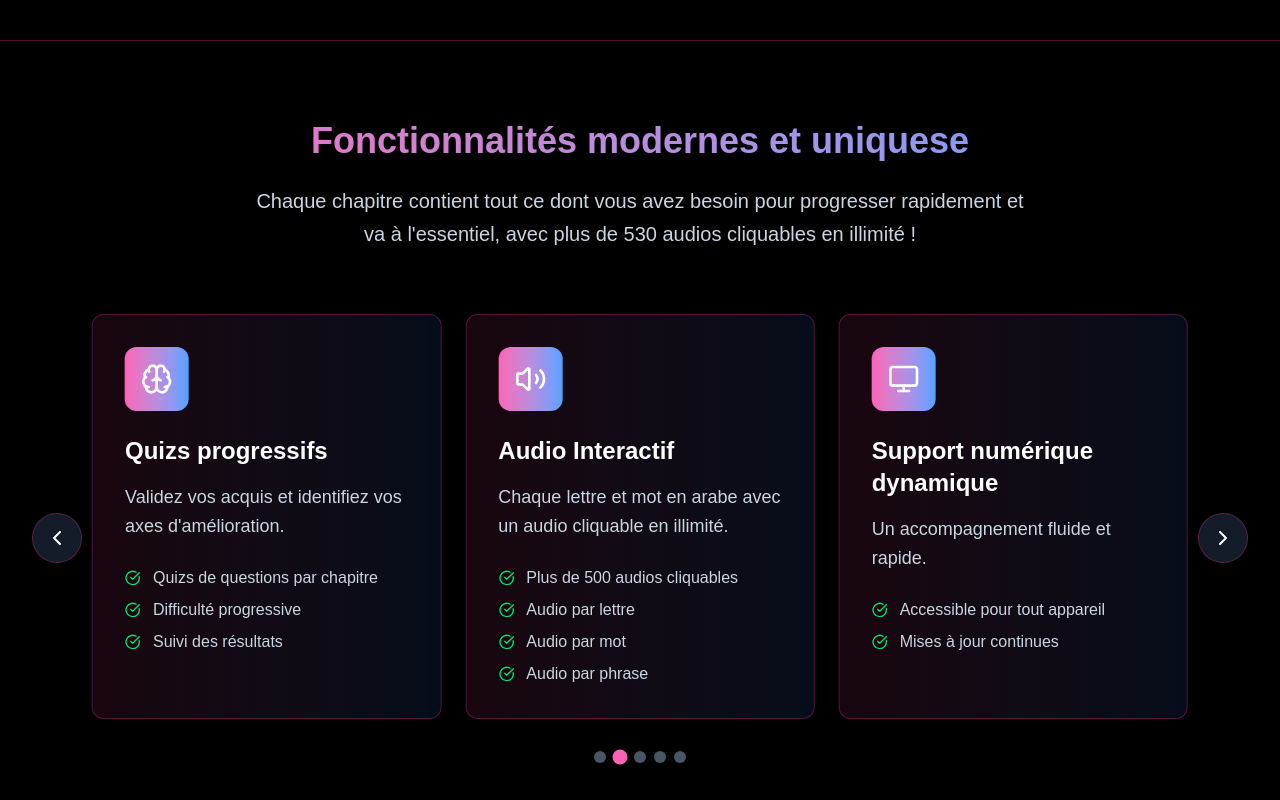
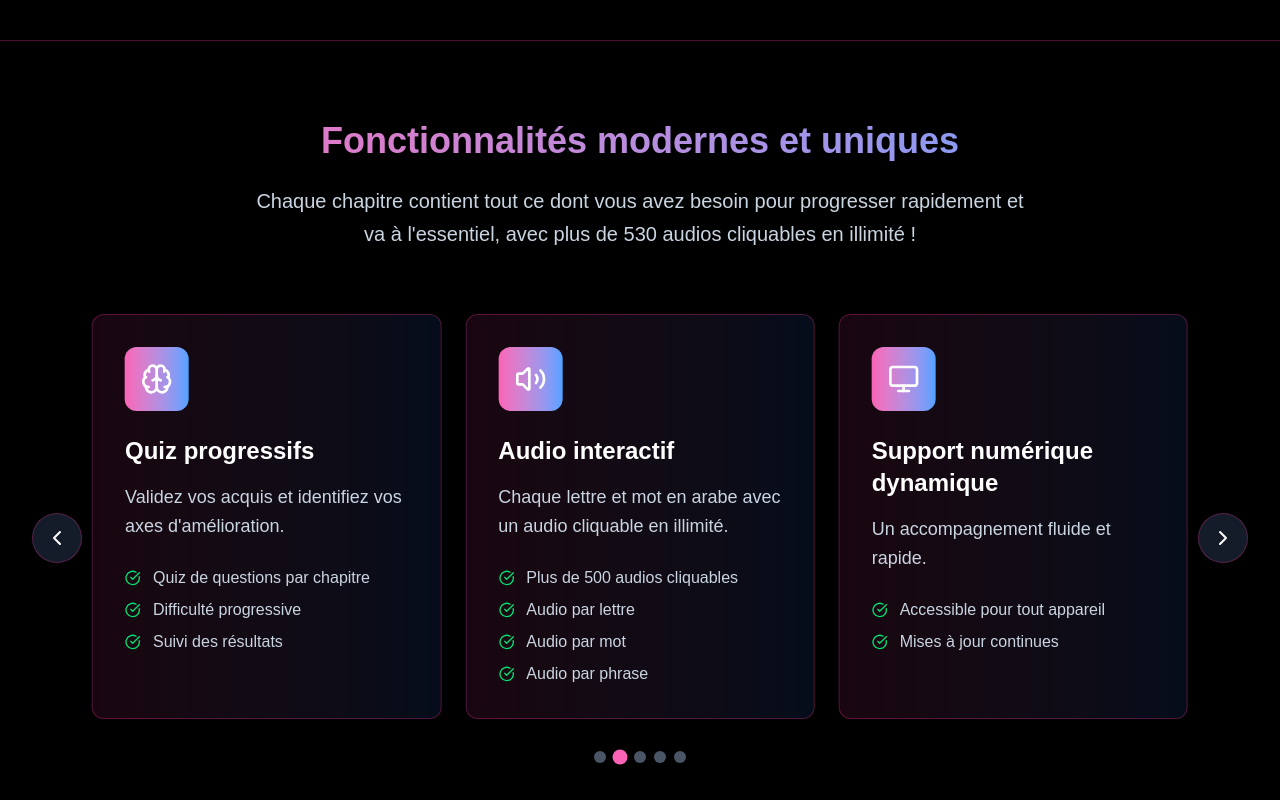
Before and after one commit to saids1393/site-vitrine-arabeimportance, a Next.js app: page / in a window 1280 px wide. Shown: the part 2120-2920 px from the top of the page. Built offline with nearby package versions, Linux system fonts and the light colour scheme.

Commit message:
debug imag et corrections erreurs orthographe

```diff
--- a/app/components/ContentSection.tsx
+++ b/app/components/ContentSection.tsx
@@ -29,22 +29,22 @@ const ContentSection = () => {
   const features: Feature[] = [
     {
       title: "Vidéos par chapitre",
-      description: "Vidéos explicatives complète en français",
+      description: "Vidéos explicatives complètes en français",
       icon: Play,
       features: ["Vidéos HD", "Explications détaillées"],
     },
     {
-      title: "Quizs progressifs",
+      title: "Quiz progressifs",
       description: "Validez vos acquis et identifiez vos axes d'amélioration.",
       icon: Brain,
       features: [
-        "Quizs de questions par chapitre",
+        "Quiz de questions par chapitre",
         "Difficulté progressive",
         "Suivi des résultats",
       ],
     },
     {
-      title: "Audio Interactif",
+      title: "Audio interactif",
       description: "Chaque lettre et mot en arabe avec un audio cliquable en illimité.",
       icon: Volume2,
       features: [
@@ -68,13 +68,13 @@ const ContentSection = () => {
     },
     {
       title: "Devoirs automatisés et rendus",
-      description: "Recevez vos devoirs automatiquement et rendez les avec un retour de correction.",
+      description: "Recevez vos devoirs automatiquement et rendez-les avec un retour de correction.",
       icon: Send,
-      features: ["Devoirs pratique", "Rendus faciles"],
+      features: ["Devoirs pratiques", "Rendus faciles"],
     },
     {
       title: "Accompagnement individuel",
-      description: "Un suivi humain via WhatsApp & support 7j/7.",
+      description: "Un suivi humain via WhatsApp et support 7 j/7.",
       icon: Users,
       features: ["Coaching personnalisé", "Réponse rapide"],
     },
@@ -123,7 +123,7 @@ const ContentSection = () => {
           className="text-center mb-16"
         >
           <h2 className="text-3xl sm:text-4xl font-bold mb-6 bg-gradient-to-r from-pink-400 to-blue-400 bg-clip-text text-transparent">
-            Fonctionnalités modernes et uniquese
+            Fonctionnalités modernes et uniques
           </h2>
           <p className="text-lg sm:text-xl text-slate-300 max-w-3xl mx-auto leading-relaxed">
             Chaque chapitre contient tout ce dont vous avez besoin pour progresser rapidement et va à l'essentiel, avec plus de 530 audios cliquables en illimité !
--- a/app/page.tsx
+++ b/app/page.tsx
@@ -42,7 +42,7 @@ export default function Home() {
                   <span className="bg-pink-500 text-white text-sm font-bold px-3 py-1 rounded-full">-15%</span>
                 </div>
                 <p className="text-slate-300 text-sm mb-3">
-                  Offre de lancement valable 3 semaines <br/>
+                  Offre de lancement valable 3 semaines<br />
                   (code promo : ERPR15)
                 </p>
                 <p className="text-blue-300 text-sm font-medium">
@@ -203,18 +203,16 @@ export default function Home() {
           <div className="max-w-7xl mx-auto px-6">
             <MotionSection direction="up">
               <h2 className="text-4xl font-bold text-white text-center mb-12">
-                Une plateforme <span className="bg-gradient-to-r from-pink-400 to-blue-400 bg-clip-text text-transparent">moderne
-                <br/>
-                automatisée et dynamique
-                </span>
+                Une plateforme <span className="bg-gradient-to-r from-pink-400 to-blue-400 bg-clip-text text-transparent">moderne<br />
+                automatisée et dynamique</span>
               </h2>
             </MotionSection>
             <div className="grid md:grid-cols-2 gap-8">
               {[
-                { src: '/assets/img/canvaDestock.png', title: 'Tableau de bord sur pc' },
-                { src: '/assets/img/canvaDestockCours2.png', title: "Page d'apprentissage dynamique" },
+                { src: '/assets/img/canvaDestock.png', title: 'Tableau de bord sur PC' },
+                { src: '/assets/img/canvaDestockCours2.PNG', title: 'Page d\'apprentissage dynamique' },
                 { src: '/assets/img/mobile5.png', title: 'Tableau de bord mobile' },
-                { src: '/assets/img/mobile6.png', title: "Page d'apprentissage dynamique mobile" },
+                { src: '/assets/img/mobile6.png', title: 'Page d\'apprentissage dynamique mobile' },
               ].map((item, i) => (
                 <MotionSection key={i} direction={i % 2 === 0 ? 'left' : 'right'} delay={0.1 * i}>
                   <div className="bg-gradient-to-r from-pink-500/10 to-blue-500/10 border border-pink-500/30 rounded-2xl p-6 shadow-xl border border-pink-500/20 hover:border-pink-500/40 transition-all transform hover:-translate-y-2">
@@ -264,8 +262,7 @@ export default function Home() {
 
                     <div className="bg-pink-500/20 border border-pink-500/50 rounded-lg px-4 py-3 mb-6">
                       <p className="text-pink-300 font-semibold">
-                        Économisez 15% – Offre valable 3 semaines
-                        <br/>
+                        Économisez 15% – Offre valable 3 semaines<br />
                         (code promo : ERPR15)
                       </p>
                       <p className="text-slate-400 text-sm">À partir du 02/11/2025</p>
```
